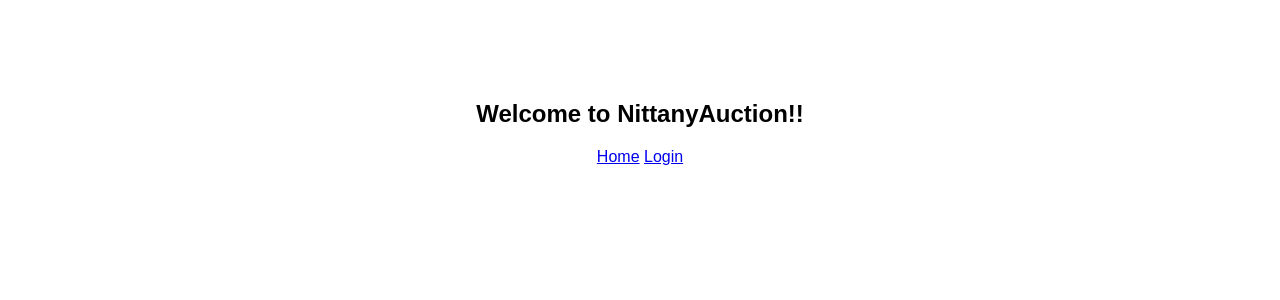
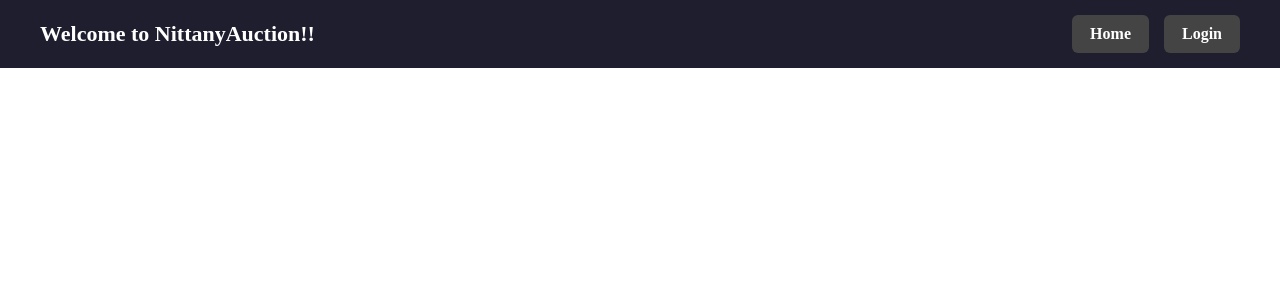
Before and after one commit to jvitorbarros15/Nittany-Auction-, a Flask app: page / in a window 1280 px wide. Shown: the top 300 px of the page. Run offline with Flask 3, Linux system fonts and the light colour scheme.

Commit message:
Add login route on app.py and better styling for the navbar on homepage

```diff
--- a/app.py
+++ b/app.py
@@ -7,6 +7,19 @@ def homepage():
     return render_template("homepage.html")
 
 # Have to add the route to login page here
+@app.route("/login", methods=["GET", "POST"])
+def login():
+    if request.method == "POST":
+        email = request.form["email"]
+        password = request.form["password"]
+
+        # We will check DB here
+        print(email, password)
+
+        return "Login attempt"
+
+    return render_template("login.html")
+
 
 if __name__ == "__main__":
     app.run(debug=True)
--- a/static/style.css
+++ b/static/style.css
@@ -1,11 +1,37 @@
 body {
-    font-family: Arial;
-    text-align: center;
-    margin-top: 100px;
+    margin: 0;
 }
 
-button {
-    padding: 10px 20px;
-    font-size: 16px;
-    cursor: pointer;
+.first-navbar {
+    display: flex;
+    justify-content: space-between;
+    align-items: center;
+    padding: 15px 40px;
+    background-color: #1e1e2f;
+    color: white;
 }
+
+.first-navbar h1 {
+    margin: 0;
+    font-size: 22px;
+}
+
+.nav-links {
+    display: flex;
+    gap: 15px;
+}
+
+.nav-links a {     /* Style for the home and login buttons on homepage */
+    text-decoration: none;
+    color: white;
+    padding: 10px 18px;
+    border-radius: 6px;
+    background-color: #444;
+    font-weight: bold;
+    transition: 0.2s;
+}
+
+.nav-links a:hover {
+    transform: translateY(-2px);
+    opacity: 0.9;
+}
```
